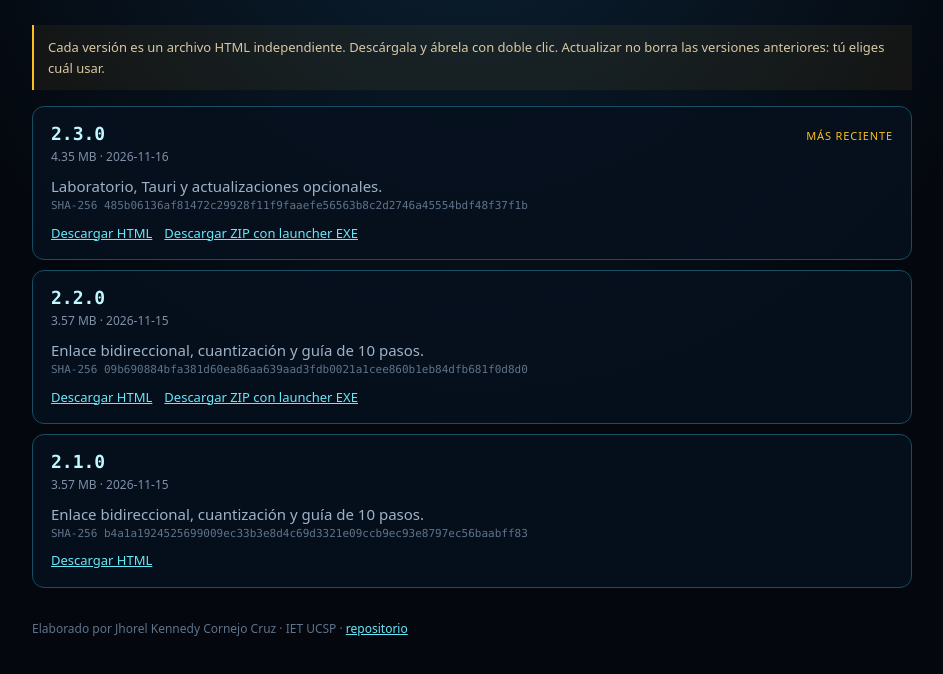
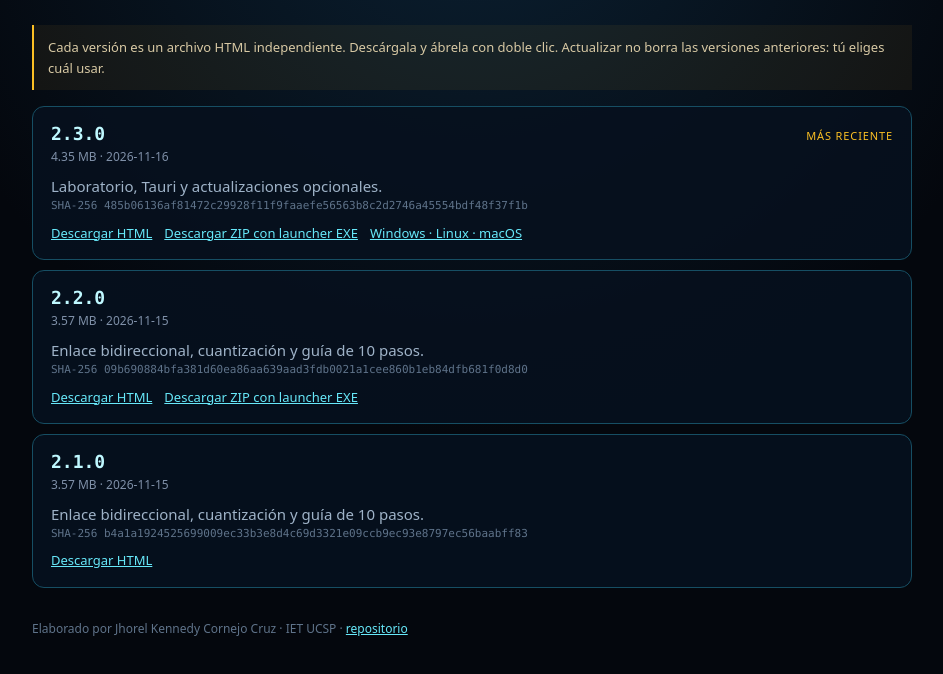
Before and after one commit to gcrownv-glitch/beamlab-leo, a website: page public/versiones.html in a window 1280 px wide. Shown: the part 150-824 px from the top of the page, without its empty margins (168-1111 px from the left). Drawn offline with Linux system fonts and the light colour scheme; files whose address does not match are found by name.

Commit message:
ci: publish Tauri artifacts to GitHub Releases

```diff
--- a/docs/portable/versions.json
+++ b/docs/portable/versions.json
@@ -8,6 +8,7 @@
       "notes": "Laboratorio, Tauri y actualizaciones opcionales.",
       "html": "https://gcrownv-glitch.github.io/beamlab-leo/BeamLabLEO-2.3.0.html",
       "zip": "https://gcrownv-glitch.github.io/beamlab-leo/BeamLabLEO-2.3.0-portable.zip",
+      "release": "https://github.com/gcrownv-glitch/beamlab-leo/releases/tag/v2.3.0",
       "size": 4556435,
       "sha256": "485b06136af81472c29928f11f9faaefe56563b8c2d2746a45554bdf48f37f1b"
     },
--- a/public/versiones.html
+++ b/public/versiones.html
@@ -58,7 +58,7 @@
         <div class="meta">${(v.size / 1024 / 1024).toFixed(2)} MB · ${v.date || ''}</div>
         ${v.notes ? `<div class="notes">${v.notes}</div>` : ''}
         <div class="hash">SHA-256 ${v.sha256 || ''}</div>
-        <div class="actions"><a href="${v.html}" download>Descargar HTML</a>${v.zip ? `<a href="${v.zip}" download>Descargar ZIP con launcher EXE</a>` : ''}</div>
+        <div class="actions"><a href="${v.html}" download>Descargar HTML</a>${v.zip ? `<a href="${v.zip}" download>Descargar ZIP con launcher EXE</a>` : ''}${v.release ? `<a href="${v.release}" target="_blank" rel="noopener">Windows · Linux · macOS</a>` : ''}</div>
       </div>`).join('');
   } catch (e) {
     list.hidden = true;
--- a/scripts/build-portable.mjs
+++ b/scripts/build-portable.mjs
@@ -74,6 +74,7 @@ const entry = {
   notes: process.env.PORTABLE_NOTES ?? 'Laboratorio, Tauri y actualizaciones opcionales.',
   html: `${baseUrl}/BeamLabLEO-${version}.html`,
   zip: `${baseUrl}/BeamLabLEO-${version}-portable.zip`,
+  release: `https://github.com/gcrownv-glitch/beamlab-leo/releases/tag/v${version}`,
   size: Buffer.byteLength(html),
   sha256,
 };
```
Also changed, not shown: .github/workflows/desktop.yml, 1 other file.
